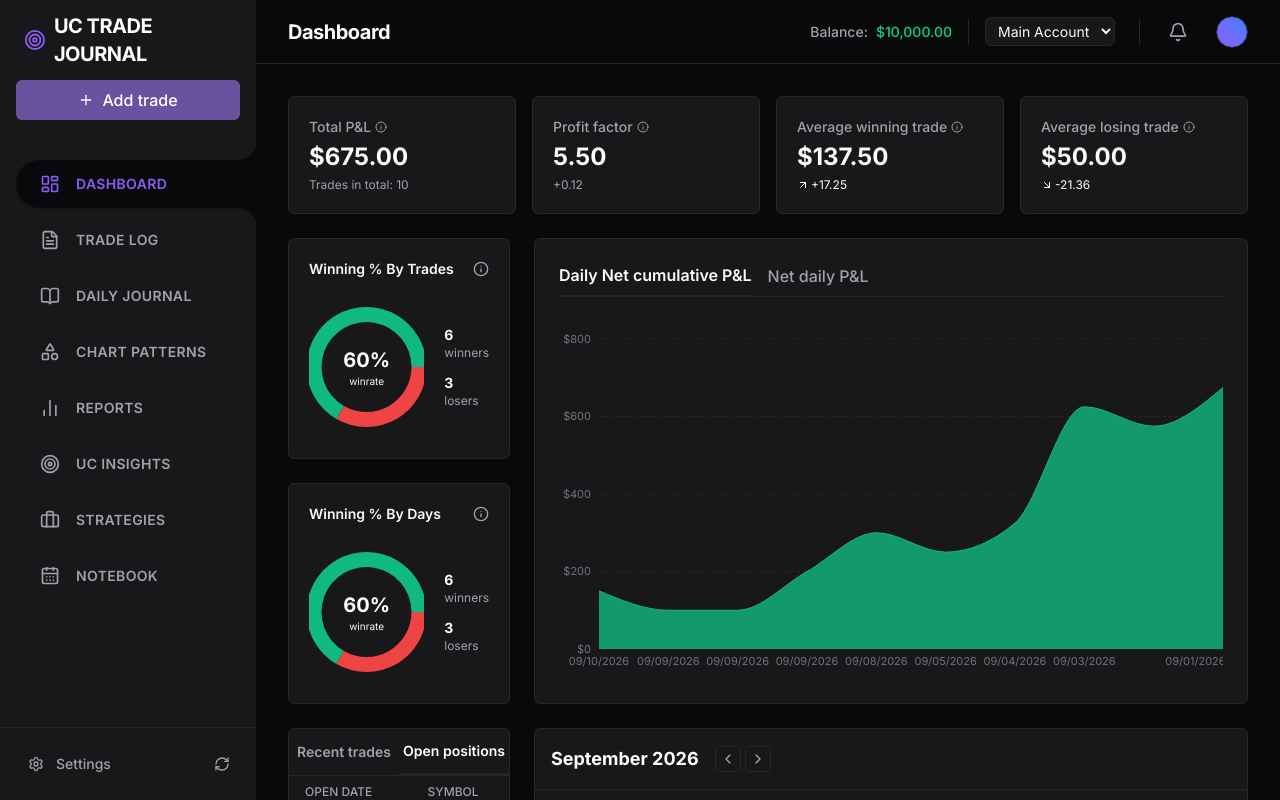
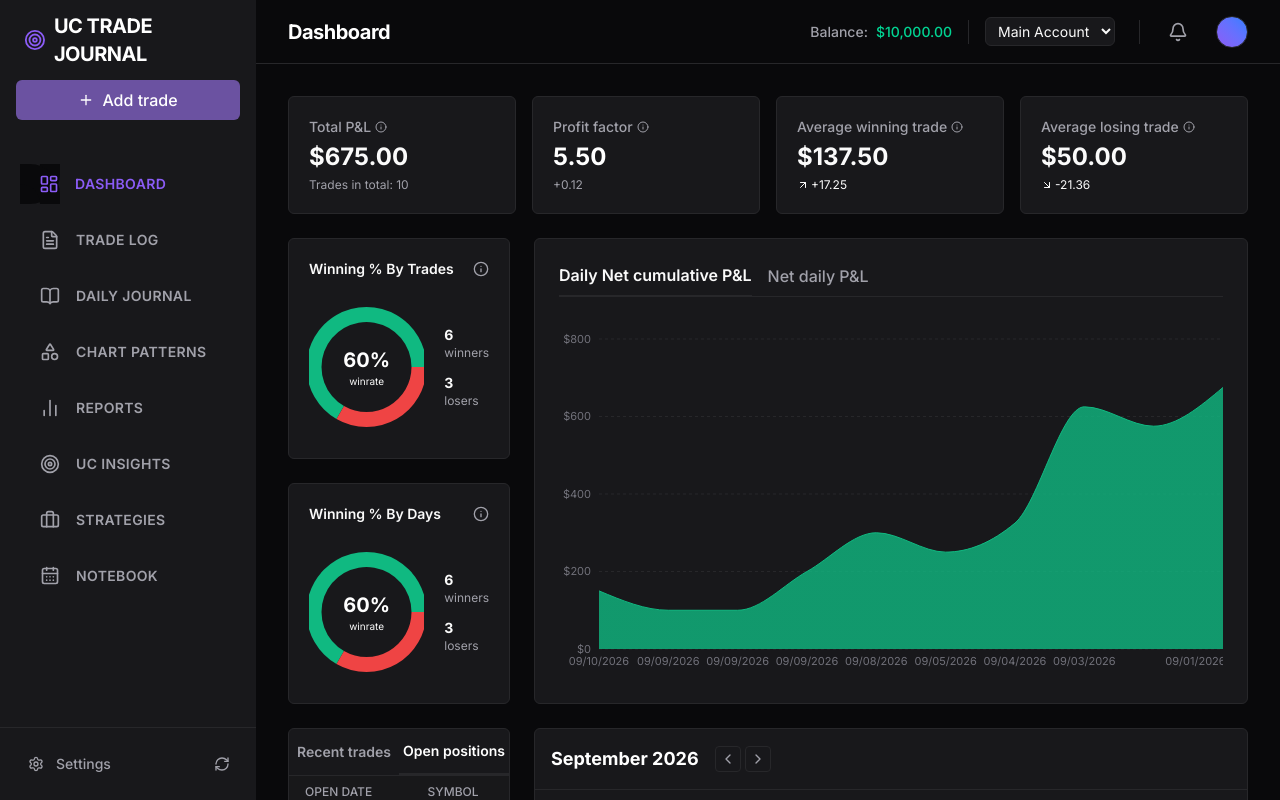
Before and after one commit to ushanc93-coder/trading-journal, a Next.js app: page / in a window 1280 px wide. Built offline with nearby package versions, Linux system fonts and the light colour scheme.

Commit message:
mooth Animations

```diff
--- a/package.json
+++ b/package.json
@@ -13,6 +13,7 @@
     "@tailwindcss/typography": "^0.5.20",
     "clsx": "^2.1.1",
     "date-fns": "^4.4.0",
+    "framer-motion": "^13.4.0",
     "lucide-react": "^1.46.0",
     "next": "16.3.5",
     "react": "19.2.8",
--- a/src/components/ClientLayout.tsx
+++ b/src/components/ClientLayout.tsx
@@ -3,6 +3,7 @@
 import { useState } from "react";
 import Link from "next/link";
 import { usePathname } from "next/navigation";
+import { motion } from "framer-motion";
 import { TradesProvider, useTradesContext } from "@/lib/TradesContext";
 import { SettingsProvider, useSettingsContext } from "@/lib/SettingsContext";
 import AddTradeModal from "@/components/AddTradeModal";
@@ -43,7 +44,7 @@ function Sidebar({ isSidebarOpen, setIsSidebarOpen }: { isSidebarOpen: boolean,
           </button>
         </div>
 
-        <nav className="flex-1 pl-4 space-y-2 mt-4">
+        <nav className="flex-1 pl-4 space-y-2 mt-4 relative">
           {links.map((link) => {
             const isActive = pathname === link.href;
             const Icon = link.icon;
@@ -51,14 +52,24 @@ function Sidebar({ isSidebarOpen, setIsSidebarOpen }: { isSidebarOpen: boolean,
               <Link
                 key={link.name}
                 href={link.href}
-                className={`flex items-center pl-6 py-3.5 text-sm font-semibold tracking-wide uppercase transition-all duration-300 ${
+                className={`relative flex items-center pl-6 py-3.5 text-sm font-semibold tracking-wide uppercase transition-colors z-10 ${
                   isActive
-                    ? "sidebar-active-tab font-bold shadow-sm"
-                    : "text-[var(--muted-foreground)] hover:text-zinc-200 rounded-l-full hover:bg-[var(--muted)]/20 mr-4"
+                    ? "text-[var(--primary)] font-bold"
+                    : "text-[var(--muted-foreground)] hover:text-zinc-200 hover:bg-[var(--muted)]/10 mr-4 rounded-full"
                 }`}
               >
-                <Icon className={`w-5 h-5 mr-4 ${isActive ? "text-[var(--primary)]" : "text-[var(--muted-foreground)]"}`} />
-                {link.name}
+                {isActive && (
+                  <motion.div
+                    layoutId="active-sidebar-tab"
+                    className="sidebar-active-tab absolute inset-0 -z-10 shadow-sm"
+                    initial={{ opacity: 0 }}
+                    animate={{ opacity: 1 }}
+                    exit={{ opacity: 0 }}
+                    transition={{ type: "spring", stiffness: 350, damping: 30 }}
+                  />
+                )}
+                <Icon className="w-5 h-5 mr-4 relative z-10" />
+                <span className="relative z-10">{link.name}</span>
               </Link>
             );
           })}
```
Also changed, not shown: 1 other file (tests, documents, lock files or other folders).
